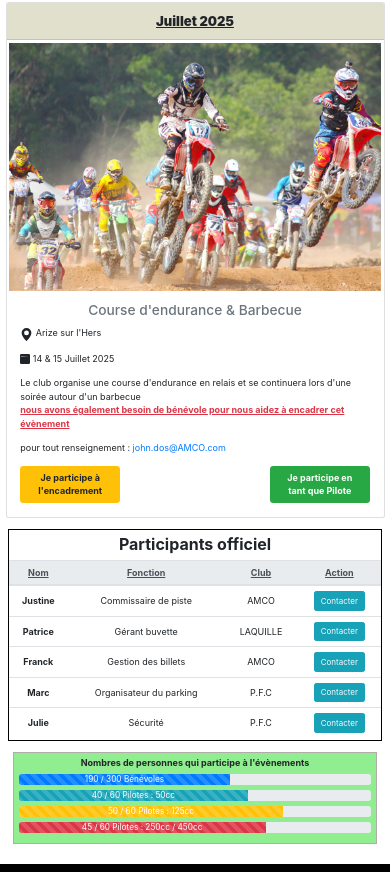
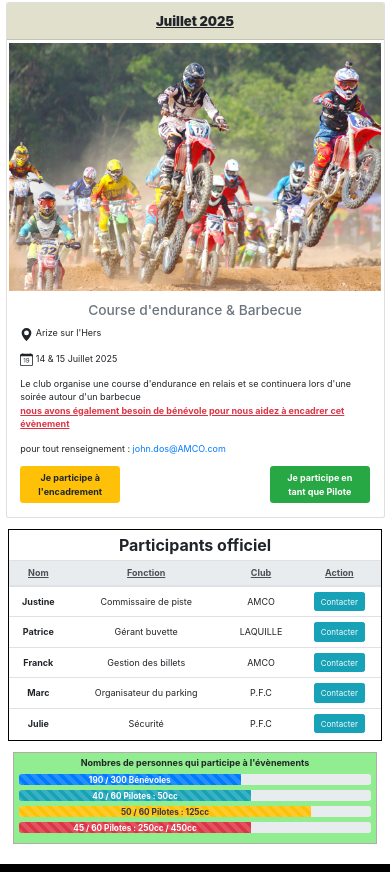
Before and after one commit to Micktar/AMCO-Officiel, a website: page Index/evenement.html in a window 390 px wide. Shown: the part 83-955 px from the top of the page. Drawn offline with nearby package versions, Linux system fonts and the light colour scheme.

Commit message:
09-css_progress_bar finished & test on iphone 11

```diff
--- a/Index/accueil.html
+++ b/Index/accueil.html
@@ -7,7 +7,7 @@
   <link href="https://fonts.googleapis.com/css2?family=Gloria+Hallelujah&display=swap" rel="stylesheet">
   <link href="https://fonts.googleapis.com/css2? family=Gloria+Hallelujah&display=swap" rel="feuille de style">
   <link rel="stylesheet" href="/Style/style.css" rel="stylesheet">
-  <<link rel="stylesheet" href="https://stackpath.bootstrapcdn.com/bootstrap/4.4.1/css/bootstrap.min.css" integrity="sha384-Vkoo8x4CGsO3+Hhxv8T/Q5PaXtkKtu6ug5TOeNV6gBiFeWPGFN9MuhOf23Q9Ifjh" crossorigin="anonymous">
+  <link rel="stylesheet" href="https://stackpath.bootstrapcdn.com/bootstrap/4.4.1/css/bootstrap.min.css" integrity="sha384-Vkoo8x4CGsO3+Hhxv8T/Q5PaXtkKtu6ug5TOeNV6gBiFeWPGFN9MuhOf23Q9Ifjh" crossorigin="anonymous">
   <title>Amicale Motos Cyclos Occitanie</title>
   <meta name="description" content="Retrouvez toutes les informations concernant le site officiel de l'Amicale Motos Cyclos Occitanie , une association de Moto-cross et Vélo basée dans l'Ariège"/>
 </head>
--- a/Index/evenement.html
+++ b/Index/evenement.html
@@ -82,14 +82,14 @@
               </svg> Arize sur l'Hers
             </p>
             <p class="card-text">
-              <svg xmlns="http://www.w3.org/2000/svg" width="10" height="10" fill="currentColor" class="bi bi-calendar3" viewBox="0 0 16 16">
-                <path d="M14 0H2a2 2 0 0 0-2 2v12a2 2 0 0 0 2 2h12a2 2 0 0 0 2-2V2a2 2 0 0 0-2-2zM1 3.857C1 3.384 1.448 3 2 3h12c.552 0 1 .384 1 .  857v10.286c0 .473-.448.857-1 .857H2c-.552 0-1-.384-1-.857V3.857z"/>
-                <path d="M6.5 7a1 1 0 1 0 0-2 1 1 0 0 0 0 2zm3 0a1 1 0 1 0 0-2 1 1 0 0 0 0 2zm3 0a1 1 0 1 0 0-2 1 1 0 0 0 0 2zm-9 3a1 1 0 1 0 0-2 1 1 0   0 0 0 2zm3 0a1 1 0 1 0 0-2 1 1 0 0 0 0 2zm3 0a1 1 0 1 0 0-2 1 1 0 0 0 0 2zm3 0a1 1 0 1 0 0-2 1 1 0 0 0 0 2zm-9 3a1 1 0 1 0 0-2 1 1 0 0  0 0 2zm3 0a1 1 0 1 0 0-2 1 1 0 0 0 0 2zm3 0a1 1 0 1 0 0-2 1 1 0 0 0 0 2z"/>
+              <svg xmlns="http://www.w3.org/2000/svg" width="13" height="13" fill="currentColor" class="bi bi-calendar-date" viewBox="0 0 16 16">
+                <path d="M6.445 11.688V6.354h-.633A12.6 12.6 0 0 0 4.5 7.16v.695c.375-.257.969-.62 1.258-.777h.012v4.61h.675zm1.188-1.305c.047.64.594 1.406 1.703 1.406 1.258 0 2-1.066 2-2.871 0-1.934-.781-2.668-1.953-2.668-.926 0-1.797.672-1.797 1.809 0 1.16.824 1.77 1.676 1.77.746 0 1.23-.376 1.383-.79h.027c-.004 1.316-.461 2.164-1.305 2.164-.664 0-1.008-.45-1.05-.82h-.684zm2.953-2.317c0 .696-.559 1.18-1.184 1.18-.601 0-1.144-.383-1.144-1.2 0-.823.582-1.21 1.168-1.21.633 0 1.16.398 1.16 1.23z"/>
+                <path d="M3.5 0a.5.5 0 0 1 .5.5V1h8V.5a.5.5 0 0 1 1 0V1h1a2 2 0 0 1 2 2v11a2 2 0 0 1-2 2H2a2 2 0 0 1-2-2V3a2 2 0 0 1 2-2h1V.5a.5.5 0 0 1 .5-.5zM1 4v10a1 1 0 0 0 1 1h12a1 1 0 0 0 1-1V4H1z"/>
               </svg> 14 & 15 Juillet 2025
             </p>
             <p class="card-text">
-              Le club organise une course d'endurance en relais et se continuera lors d'une soirée  autour d'un barbecue <br> <b>
-              <u class="text-danger">nous avons également besoin de bénévole pour nous aidez à encadrer cet évènement</u></b>
+              Le club organise une course d'endurance en relais et se continuera lors d'une soirée  autour d'un barbecue <br>
+              <b><u class="text-danger">nous avons également besoin de bénévole pour nous aidez à encadrer cet évènement</u></b>
             </p>
             <p class="card-text"> pour tout renseignement :
               <a href="mailto:john.doe@AMCO.com">john.dos@AMCO.com</a>
@@ -247,19 +247,19 @@
         <article class="progress_bar"> <!-- progress bar event participation-->
           <h5>Nombres de personnes qui participe à l'évènements</h5>
           <div class="progress" id="bénévoles">
-            <div class="progress-bar progress-bar-striped" role="progressbar" style="width: 60%" aria-valuenow="190" aria-valuemin="0"  aria-valuemax="300">190 / 300 Bénévoles
+            <div class="progress-bar progress-bar-striped" role="progressbar" style="width: 63%" aria-valuenow="190" aria-valuemin="0"  aria-valuemax="300">190 / 300 Bénévoles
             </div>
           </div>
           <div class="progress" id="50cc">
-            <div class="progress-bar progress-bar-striped bg-info" role="progressbar" style="width: 65%" aria-valuenow="40" aria-valuemin="0"  aria-valuemax="100">40 / 60 Pilotes : 50cc
+            <div class="progress-bar progress-bar-striped bg-info" role="progressbar" style="width: 66%" aria-valuenow="40" aria-valuemin="0"  aria-valuemax="100">40 / 60 Pilotes : 50cc
             </div>
           </div>
           <div class="progress" id="125cc">
-            <div class="progress-bar progress-bar-striped bg-warning text-black" role="progressbar" style="width: 75%" aria-valuenow="40" aria-valuemin="0"  aria-valuemax="60"> 50 / 60 Pilotes : 125cc
+            <div class="progress-bar progress-bar-striped bg-warning text-dark" role="progressbar" style="width: 83%" aria-valuenow="40" aria-valuemin="0"  aria-valuemax="60"> 50 / 60 Pilotes : 125cc
             </div>
           </div>
           <div class="progress" id="250cc">
-            <div class="progress-bar progress-bar-striped bg-danger" role="progressbar" style="width: 70%" aria-valuenow="50" aria-valuemin="0"  aria-valuemax="60"> 45 / 60 Pilotes : 250cc / 450cc
+            <div class="progress-bar progress-bar-striped bg-danger" role="progressbar" style="width: 66%" aria-valuenow="50" aria-valuemin="0"  aria-valuemax="60"> 45 / 60 Pilotes : 250cc / 450cc
             </div>
           </div>
         </article>
--- a/Style/style.scss
+++ b/Style/style.scss
@@ -182,6 +182,7 @@ section > .event > .description > div > div > .card > .card-body {
   padding: 5px;
   background: lightgreen;
   border: 1px solid rgb(180, 171, 171);
+  font-weight: bold;
 
   h5 {
     font-size: 9px;
@@ -191,5 +192,6 @@ section > .event > .description > div > div > .card > .card-body {
 
   .progress {
     margin-bottom: 5px;
+    text-align: center;
   }
 }
```
Also changed, not shown: Style/style.css, 1 other file.
